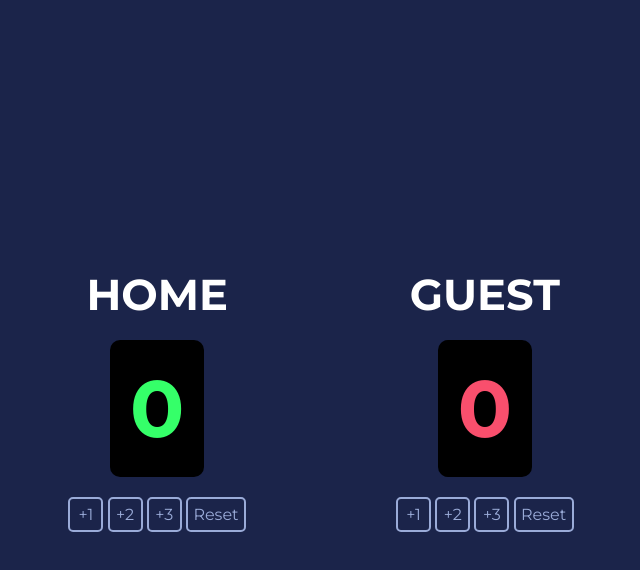
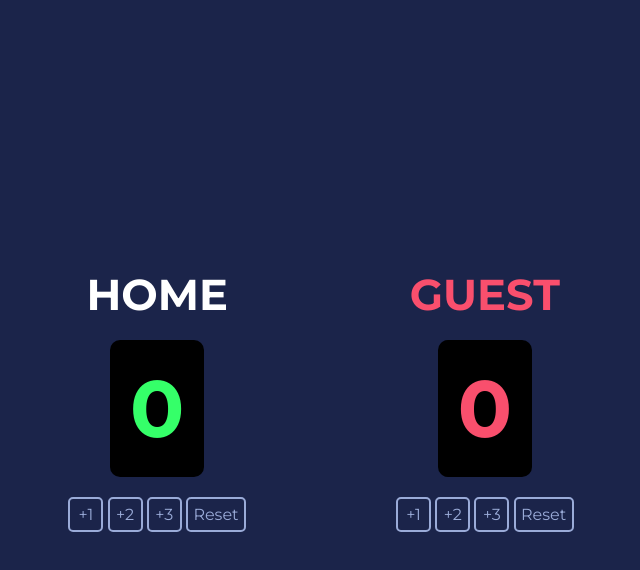
Before and after one commit to Clinged1/Basketball_project, a plain HTML site: page index.html in a window 1280 px wide. In both pictures the pointer is over the element "GUEST". Shown: the whole page, without its empty margins (319-959 px from the left). Drawn offline with Linux system fonts and the light colour scheme; a web font is replaced by a local one.

Commit message:
fixed hover issues

```diff
--- a/index.html
+++ b/index.html
@@ -23,7 +23,7 @@
         </div>
 
         <div class="guest">
-            <h2>GUEST</h2>
+            <h2 class="awaytag">GUEST</h2>
             <h1 id="awayScore">0</h1>
             <div>
                 <button id="onealt" onclick="onealt()">+1</button>
--- a/style.css
+++ b/style.css
@@ -57,6 +57,11 @@ h2 {
     transition: 0.7s;
 }
 
+.awaytag:hover {
+    color: rgba(249,79,109,1);
+    transition: 0.7s;
+}
+
 .guest > div > button:hover {
     background-color: #D81E5B;
     transition: 0.5s;
```
